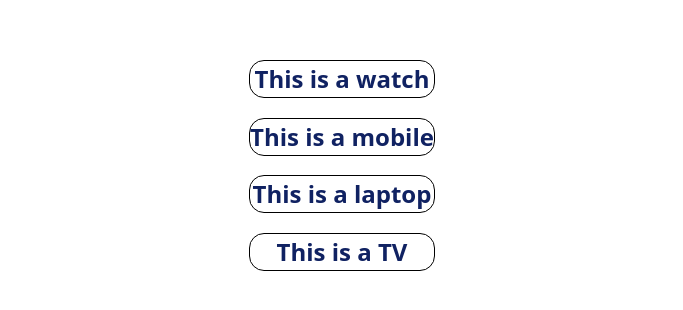
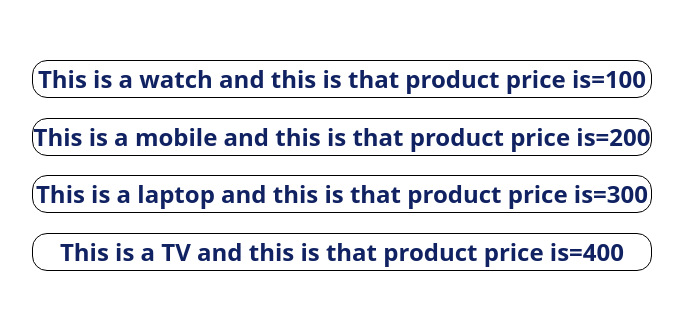
Before and after one commit to Abhay9326397439/react-practice, a React (Vite) app: page / in a window 1280 px wide. Shown: the part 242-552 px from the top of the page, without its empty margins (298-981 px from the left). Built offline with nearby package versions, Linux system fonts and the light colour scheme.

Commit message:
learning props concept

```diff
--- a/src/Product.jsx
+++ b/src/Product.jsx
@@ -3,11 +3,10 @@ import ProductItem from "./ProductItem";
 function Product(){
     return (
         <div>
-      <ProductItem title="This is a watch"/>
-      <ProductItem title="This is a mobile"/>
-      <ProductItem title="This is a laptop"/>
-      <ProductItem title="This is a TV"/>
-
+      <ProductItem title="watch" price="100"/>
+      <ProductItem title="mobile" price="200"/>
+      <ProductItem title="laptop" price="300"/>
+      <ProductItem title="TV" price="400"/>
      </div>
     );
 }
--- a/src/ProductItem.jsx
+++ b/src/ProductItem.jsx
@@ -1,9 +1,10 @@
 import "./ProductItem.css";
 
-function ProductItem({title}) {
+function ProductItem({title, price}) {
     return (
         <div>
-        <h2 className="product-title">{title}</h2>
+        <h2 className="product-title">This is a {title} and this is that product price is={price}</h2>
+
         </div>
     );
 
```
